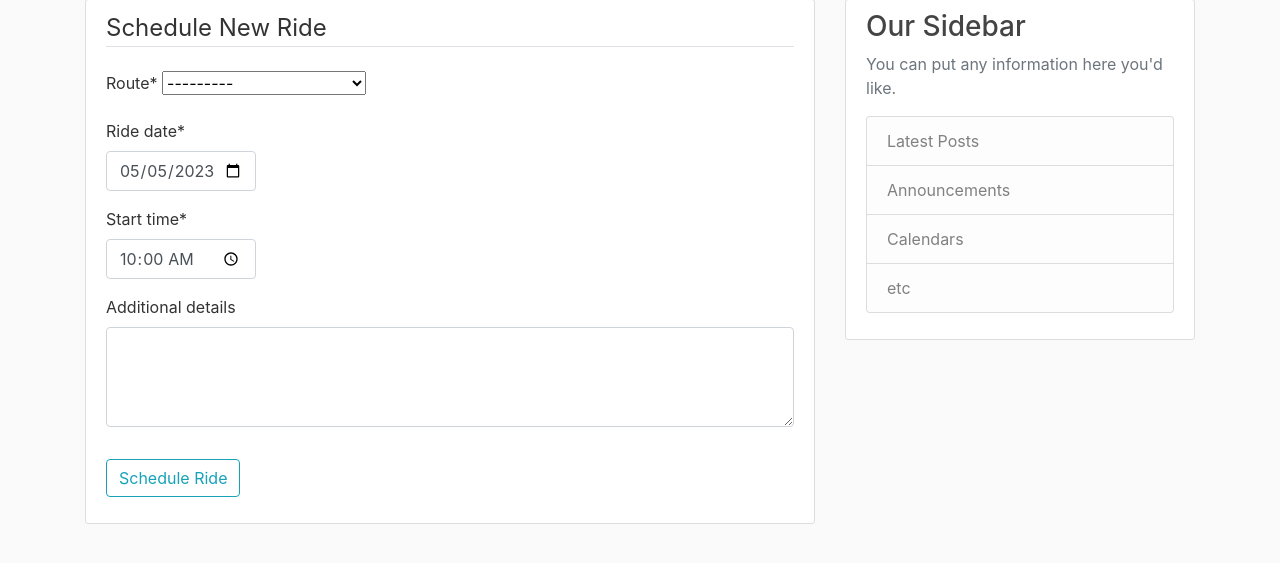
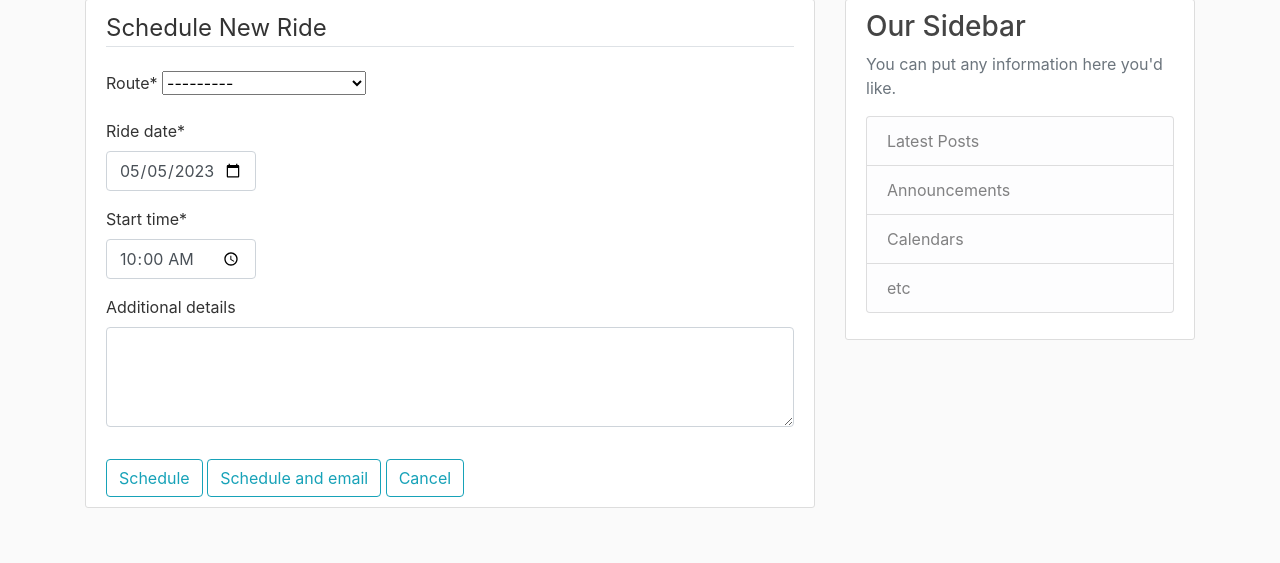
Before and after one commit to jpfasano/djangoProject, a Django app: a page that uses rides/templates/rides/ride_form.html in a window 1280 px wide. Shown: the part 81-644 px from the top of the page. Run offline with Django 4.2, Linux system fonts and the light colour scheme; a user stored in the database is signed in; data comes from the database, SQL or seed files in the repository; both versions use the stored data as it was after the commit; some libraries are stand-ins or nearby versions.

Commit message:
Ride update has structure for optionally sending email to those signed up.

```diff
--- a/rides/templates/rides/ride_confirm_delete.html
+++ b/rides/templates/rides/ride_confirm_delete.html
@@ -6,9 +6,10 @@
             <fieldset class="form-group">
                 <legend class="border-bottom mb-4">Delete Ride</legend>
                 <h2>Confirm deletion of ride "{{ object }}"</h2>
+                <p>Signed up users will be notified.</p>
             </fieldset>
             <div class="form-group">
-                <button class="btn btn-outline-danger" type="submit">Yes, Delete Ride</button>
+                <button class="btn btn-outline-danger" type="submit" name="action" value="delete">Yes, Delete Ride</button>
                 <a class="btn btn-outline-secondary" href="{% url 'ride-detail' object.id  %}">Cancel</a>
             </div>
         </form>
--- a/rides/templates/rides/ride_form.html
+++ b/rides/templates/rides/ride_form.html
@@ -7,17 +7,21 @@
             {% csrf_token %}
             <fieldset class="form-group">
                 {% if object %}
-                     <legend class="border-bottom mb-4">Update Ride</legend>
+                    <legend class="border-bottom mb-4">Update Ride</legend>
                 {% else %}
-                     <legend class="border-bottom mb-4">Schedule New Ride</legend>
+                    <legend class="border-bottom mb-4">Schedule New Ride</legend>
                 {% endif %}
                 {{ form.media }}
-                {{ form|crispy}}
+                {{ form|crispy }}
             </fieldset>
-            <div class="form-group">
-                <button class="btn btn-outline-info" type="submit">{{ object|yesno:'Update, Schedule' }} Ride</button>
-            </div>
+            <button class="btn btn-outline-info" type="submit" name="action"
+                    value="{{ object|yesno:'update, schedule' }}">{{ object|yesno:'Update, Schedule' }}
+            </button>
+            <button class="btn btn-outline-info" type="submit" name="action"
+                    value="{{ object|yesno:'update, schedule' }}_and_email">{{ object|yesno:'Update, Schedule' }} and
+                email
+            </button>
+            <a class="btn btn-outline-info" href="{% url 'ride-detail' object.id  %}">Cancel</a>
         </form>
-
     </div>
 {% endblock content %}
--- a/rides/views.py
+++ b/rides/views.py
@@ -1,4 +1,5 @@
 from django.contrib import messages
+from django.http import HttpResponseRedirect
 from django.shortcuts import render, redirect
 from django.shortcuts import render
 from django.contrib.auth.mixins import LoginRequiredMixin, UserPassesTestMixin
@@ -40,8 +41,9 @@
         # return Ride.objects.filter(leader=user).order_by('-date_posted')
 
 
-class RidesDetailView(DetailView): # SingleObjectMixin,FormView):
+class RidesDetailView(DetailView):  # SingleObjectMixin,FormView):
     model = Ride
+
     # context_object_name = 'ride'
     # fields = []
 
@@ -82,14 +84,12 @@
                 pobj.remove(user)
                 messages.success(request, f'You are no longer signed up for {ride_as_string}')
 
-
             # obj.field = some_value
             # # Save the object
             # obj.save()
 
-            # Redirect to you current View after update
-            return redirect('ride-detail', pk=pk)
-            # reverse('rides')
+        # Redirect to you current View after update
+        return redirect('ride-detail', pk=pk)
     #
     # def form_valid(self, form):
     #     review = form.instance
@@ -97,6 +97,7 @@
     #     review.expert = self.object
     #     form.save()
     #     return super().form_valid(form)
+
 
 class RidesCreateView(LoginRequiredMixin, CreateView):
     model = Ride
@@ -126,6 +127,28 @@
         else:
             return False
 
+    def form_valid(self, form):
+        # This method is called when valid form data has been POSTed.
+        # It should return an HttpResponse.
+        # form.send_email()
+        if form.has_changed():
+            success_message = None
+            if self.request.POST['action'] == 'update':
+                success_message = 'Ride data has been updated.'
+            elif self.request.POST['action'] == 'update_and_email':
+                for changed in form.changed_data:
+                    print(changed)
+                participants = self.get_object().participants.all()
+                for p in participants:
+                    print("Ride updated. Send email to inform " + p.email)
+                success_message = 'Ride updated'
+                if len(participants) > 0:
+                    success_message += ' and email sent to sign-up list'
+            if success_message is not None:
+                messages.success(self.request, success_message)
+        else:
+            messages.warning(self.request, 'No changes detected. Ride not updated')
+        return super().form_valid(form)
 
 
 class RidesDeleteView(LoginRequiredMixin, UserPassesTestMixin, DeleteView):
@@ -143,3 +166,22 @@
 
     def get_success_url(self):
         return reverse('rides')
+
+    def post(self, request, *args, **kwargs):
+        # Get the current pk from the method dictionary
+        pk = kwargs.get('pk')
+        obj = self.model.objects.get(id=pk)
+        ride_as_string = str(obj)
+
+        if request.method == 'POST':
+
+            action = request.POST.get('action')
+            if action == 'delete':
+                for p in self.get_object().participants.all():
+                    print("Ride canceled. Send email to inform " + p.email)
+
+                # Redirect to all rides view after delete
+                Ride.objects.get(id=pk).delete()
+                messages.success(request, f'"{ride_as_string}" deleted and signed-up users notified.')
+        return redirect('rides')
+        # reverse('rides')
```
Also changed, not shown: db.sqlite3.
